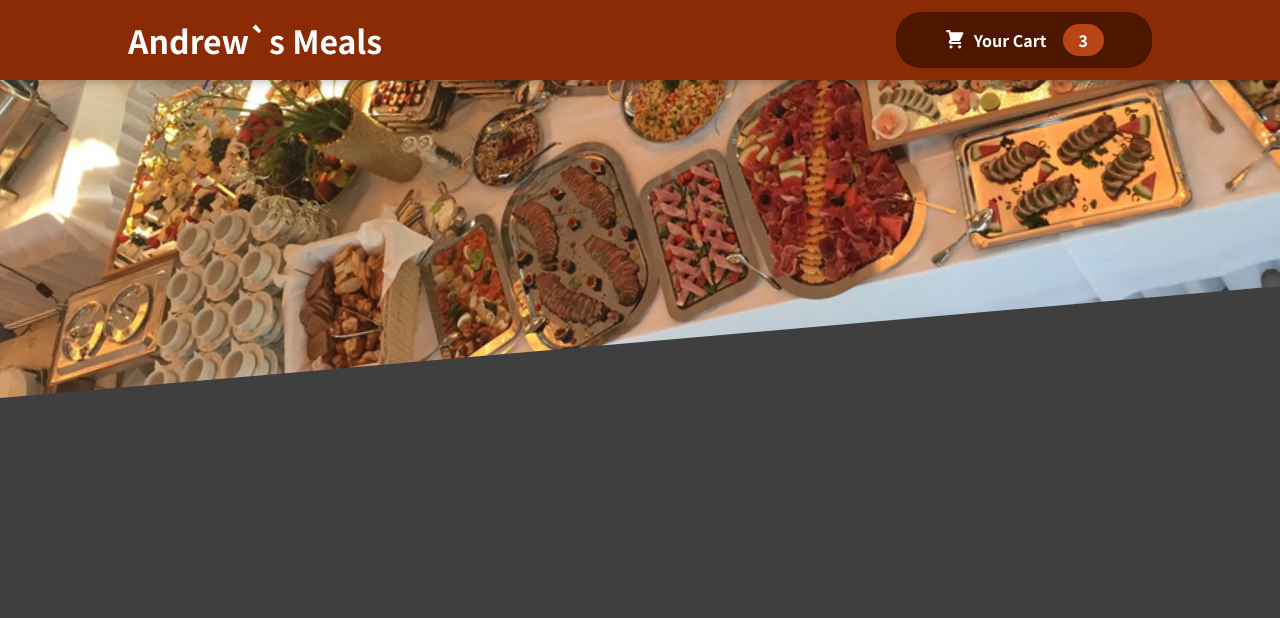
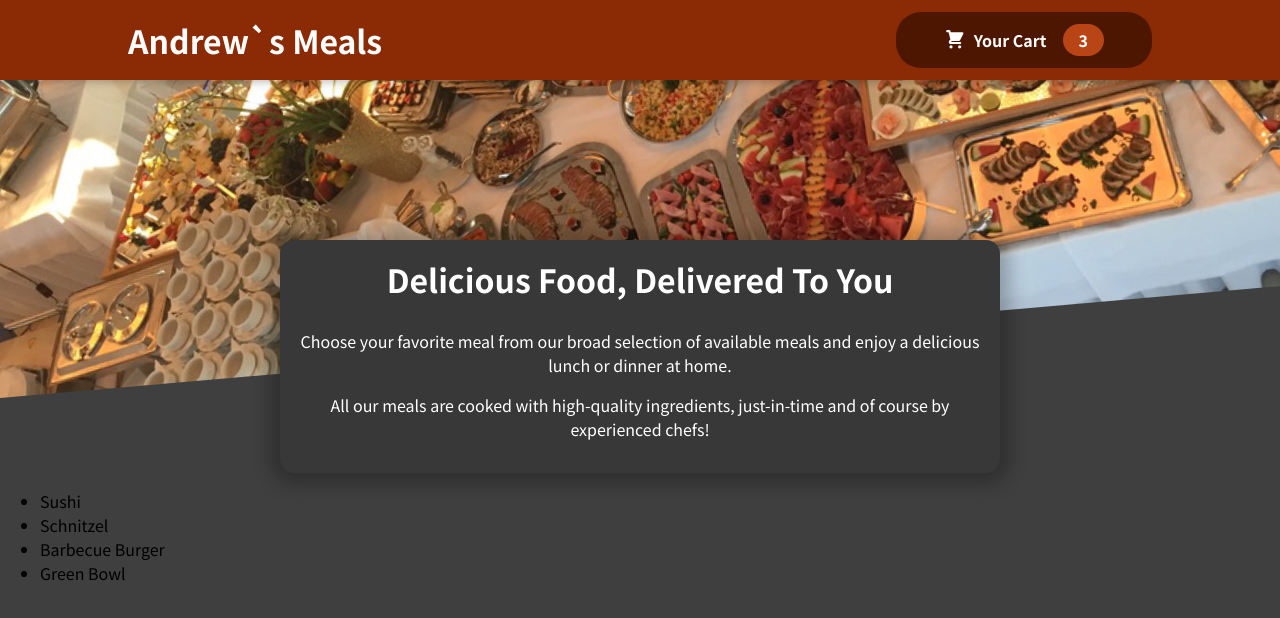
Before and after one commit to morozowandrey/react-expenses-tracker, a React (Create React App) app in the folder food-order-app/: page / in a window 1280 px wide. Shown: the top 618 px of the page. Built offline with nearby package versions, Linux system fonts and the light colour scheme.

Commit message:
meals section added

```diff
--- a/food-order-app/src/App.js
+++ b/food-order-app/src/App.js
@@ -1,10 +1,14 @@
 import React from 'react'
 import Header from './components/Layout/Header'
+import Meals from './components/Meals/Meals'
 
 function App() {
   return (
     <React.Fragment>
       <Header />
+      <main>
+        <Meals />
+      </main>
     </React.Fragment>
   )
 }
--- /dev/null
+++ b/food-order-app/src/components/Meals/AvailableMeals.js
@@ -0,0 +1,37 @@
+const DUMMY_MEALS = [
+  {
+    id: 'm1',
+    name: 'Sushi',
+    description: 'Finest fish and veggies',
+    price: 22.99,
+  },
+  {
+    id: 'm2',
+    name: 'Schnitzel',
+    description: 'A german specialty!',
+    price: 16.5,
+  },
+  {
+    id: 'm3',
+    name: 'Barbecue Burger',
+    description: 'American, raw, meaty',
+    price: 12.99,
+  },
+  {
+    id: 'm4',
+    name: 'Green Bowl',
+    description: 'Healthy...and green...',
+    price: 18.99,
+  },
+]
+
+const AvailableMeals = () => {
+  const mealsList = DUMMY_MEALS.map((meal) => <li>{meal.name}</li>)
+  return (
+    <section>
+      <ul>{mealsList}</ul>
+    </section>
+  )
+}
+
+export default AvailableMeals
--- /dev/null
+++ b/food-order-app/src/components/Meals/Meals.js
@@ -0,0 +1,15 @@
+import { Fragment } from 'react'
+
+import MealsSummary from './MealsSummury'
+import AvailableMeals from './AvailableMeals'
+
+const Meals = () => {
+  return (
+    <Fragment>
+      <MealsSummary />
+      <AvailableMeals />
+    </Fragment>
+  )
+}
+
+export default Meals
--- /dev/null
+++ b/food-order-app/src/components/Meals/MealsSummary.module.css
@@ -0,0 +1,18 @@
+.summary {
+  text-align: center;
+  max-width: 45rem;
+  width: 90%;
+  margin: auto;
+  margin-top: -10rem;
+  position: relative;
+  background-color: #383838;
+  color: white;
+  border-radius: 14px;
+  padding: 1rem;
+  box-shadow: 0 1px 18px 10px rgba(0, 0, 0, 0.25);
+}
+
+.summary h2 {
+  font-size: 2rem;
+  margin-top: 0;
+}
--- /dev/null
+++ b/food-order-app/src/components/Meals/MealsSummury.js
@@ -0,0 +1,19 @@
+import classes from './MealsSummary.module.css'
+
+const MealsSummary = () => {
+  return (
+    <section className={classes.summary}>
+      <h2>Delicious Food, Delivered To You</h2>
+      <p>
+        Choose your favorite meal from our broad selection of available meals
+        and enjoy a delicious lunch or dinner at home.
+      </p>
+      <p>
+        All our meals are cooked with high-quality ingredients, just-in-time and
+        of course by experienced chefs!
+      </p>
+    </section>
+  )
+}
+
+export default MealsSummary
```
Also changed, not shown: food-order-app/src/components/Meals/AvailableMeals.module.css (added, +24 -0 lines), 1 other file (tests, documents, lock files or other folders).
